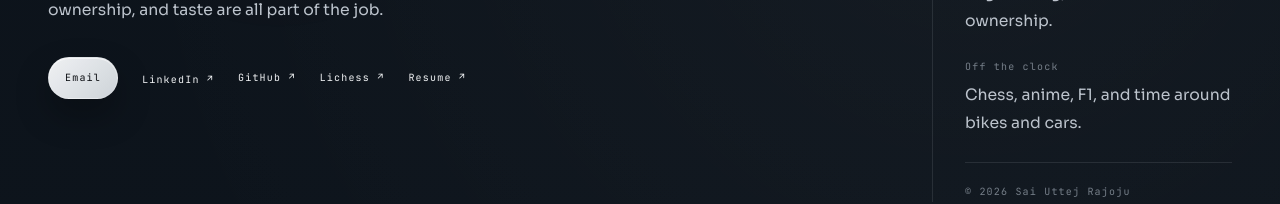
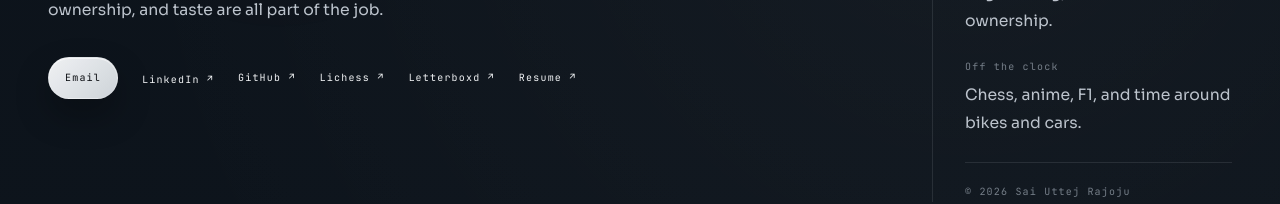
Before and after one commit to saiuttejr/saiuttejsite, a Next.js app: page / in a window 1280 px wide. Shown: the part 3350-3554 px from the top of the page. Built offline with nearby package versions, Linux system fonts and the light colour scheme.

Commit message:
feat: add Letterboxd profile link

```diff
--- a/app/layout.tsx
+++ b/app/layout.tsx
@@ -104,7 +104,7 @@ const structuredData = {
         addressLocality: "Hyderabad",
         addressCountry: "India",
       },
-      sameAs: [socialLinks.linkedin, socialLinks.github, socialLinks.lichess],
+      sameAs: [socialLinks.linkedin, socialLinks.github, socialLinks.lichess, socialLinks.letterboxd],
     },
     {
       "@type": "WebSite",
--- a/components/Contact.tsx
+++ b/components/Contact.tsx
@@ -115,6 +115,16 @@ export default function Contact() {
                 Lichess ↗
               </a>
               <a
+                href={socialLinks.letterboxd}
+                target="_blank"
+                rel="noopener noreferrer"
+                className="link-underline font-mono text-[10px] tracking-[0.12em] text-text-muted transition-colors duration-300 hover:text-text"
+                data-cursor-hover
+                data-cursor-label="letterboxd"
+              >
+                Letterboxd ↗
+              </a>
+              <a
                 href={socialLinks.resume}
                 target="_blank"
                 rel="noopener noreferrer"
--- a/doc/site_technical_documentation.md
+++ b/doc/site_technical_documentation.md
@@ -216,7 +216,7 @@ Renders sections in order:
 
 ### Contact
 
-- Social links: Email (primary button), LinkedIn, GitHub, Lichess
+- Social links: Email (primary button), LinkedIn, GitHub, Lichess, Letterboxd
 - **LinkedIn badge popover**: lazy-loads `platform.linkedin.com/badges/js/profile.js` on first hover; badge hidden after 200ms on mouseout; popover stays if mouse enters it
 - **Lichess hover**: dispatches `chess-pieces-activate` custom event
 
@@ -343,7 +343,7 @@ interface Project {
 
 - `experience[]` — 2 entries at MAQ Software (Software Engineer 1, Associate)
 - `education` — B.Tech CSE, CVR College, GATE CSE 2024 top 8%
-- `socialLinks` — email, linkedin, github, lichess
+- `socialLinks` — email, linkedin, github, lichess, letterboxd
 - `siteMetadata` — title, description, url, ogImage
 
 ---
--- a/lib/constants.ts
+++ b/lib/constants.ts
@@ -299,6 +299,7 @@ export const socialLinks = {
   linkedin: "https://linkedin.com/in/sai-uttej-r",
   github: "https://github.com/saiuttejr",
   lichess: "https://lichess.org/@/Haccnt",
+  letterboxd: "https://letterboxd.com/contra156/",
   resume: "https://drive.google.com/file/d/1pUT97nHqqqfiRdWjdZq5edfEZPZA3wtG/view?usp=drive_link",
 };
 
```
